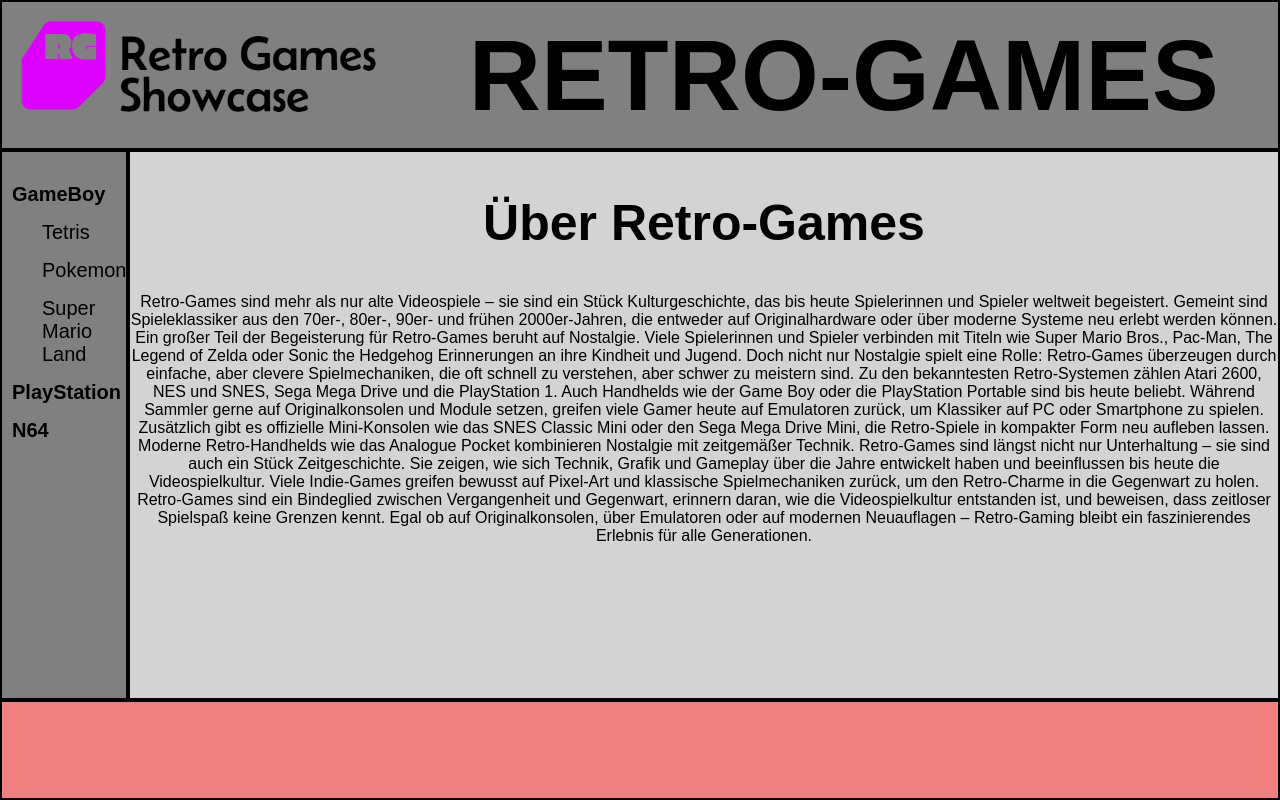
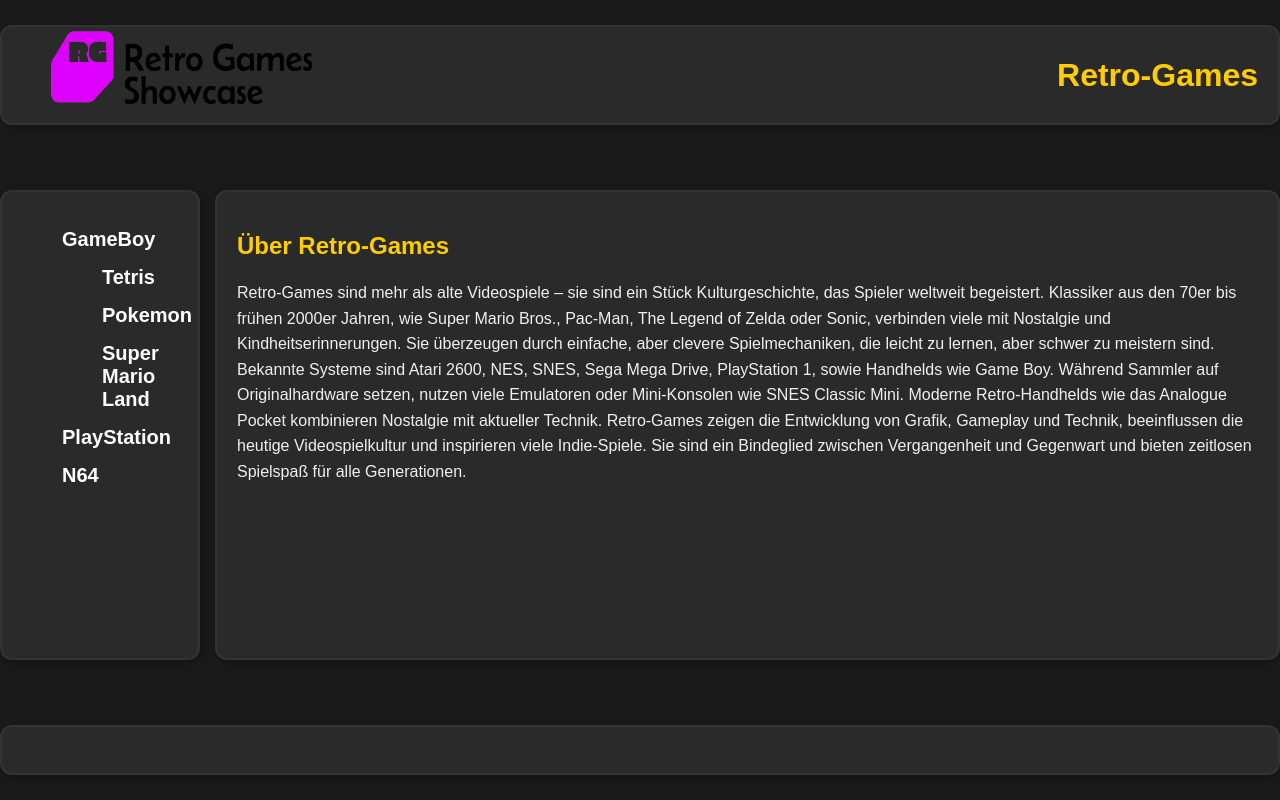
Before and after one commit to GabrielBenter088/Retro-Game-Showcase, a plain HTML site: page index.html in a window 1280 px wide. Drawn offline with Linux system fonts and the light colour scheme; a web font is replaced by a local one.

Commit message:
index.html and index.css change

```diff
--- a/index.html
+++ b/index.html
@@ -46,26 +46,11 @@
             <article>
                 <h1>Über Retro-Games</h1>
 
-                <p>Retro-Games sind mehr als nur alte Videospiele – sie sind ein Stück Kulturgeschichte, das bis heute
-                Spielerinnen und Spieler weltweit begeistert. Gemeint sind Spieleklassiker aus den 70er-, 80er-, 90er-
-                und frühen 2000er-Jahren, die entweder auf Originalhardware oder über moderne Systeme neu erlebt werden
-                können. Ein großer Teil der Begeisterung für Retro-Games beruht auf Nostalgie. Viele Spielerinnen und
-                Spieler verbinden mit Titeln wie Super Mario Bros., Pac-Man, The Legend of Zelda oder Sonic the Hedgehog
-                Erinnerungen an ihre Kindheit und Jugend. Doch nicht nur Nostalgie spielt eine Rolle: Retro-Games
-                überzeugen durch einfache, aber clevere Spielmechaniken, die oft schnell zu verstehen, aber schwer zu
-                meistern sind. Zu den bekanntesten Retro-Systemen zählen Atari 2600, NES und SNES, Sega Mega Drive und
-                die PlayStation 1. Auch Handhelds wie der Game Boy oder die PlayStation Portable sind bis heute beliebt.
-                Während Sammler gerne auf Originalkonsolen und Module setzen, greifen viele Gamer heute auf Emulatoren
-                zurück, um Klassiker auf PC oder Smartphone zu spielen. Zusätzlich gibt es offizielle Mini-Konsolen wie
-                das SNES Classic Mini oder den Sega Mega Drive Mini, die Retro-Spiele in kompakter Form neu aufleben
-                lassen. Moderne Retro-Handhelds wie das Analogue Pocket kombinieren Nostalgie mit zeitgemäßer Technik.
-                Retro-Games sind längst nicht nur Unterhaltung – sie sind auch ein Stück Zeitgeschichte. Sie zeigen, wie
-                sich Technik, Grafik und Gameplay über die Jahre entwickelt haben und beeinflussen bis heute die
-                Videospielkultur. Viele Indie-Games greifen bewusst auf Pixel-Art und klassische Spielmechaniken zurück,
-                um den Retro-Charme in die Gegenwart zu holen. Retro-Games sind ein Bindeglied zwischen Vergangenheit
-                und Gegenwart, erinnern daran, wie die Videospielkultur entstanden ist, und beweisen, dass zeitloser
-                Spielspaß keine Grenzen kennt. Egal ob auf Originalkonsolen, über Emulatoren oder auf modernen
-                Neuauflagen – Retro-Gaming bleibt ein faszinierendes Erlebnis für alle Generationen.</p>
+                <p>Retro-Games sind mehr als alte Videospiele – sie sind ein Stück Kulturgeschichte, das Spieler weltweit begeistert. Klassiker aus den 70er bis frühen 2000er Jahren, wie Super Mario Bros., Pac-Man, The Legend of Zelda oder Sonic, verbinden viele mit Nostalgie und Kindheitserinnerungen. Sie überzeugen durch einfache, aber clevere Spielmechaniken, die leicht zu lernen, aber schwer zu meistern sind.
+
+                    Bekannte Systeme sind Atari 2600, NES, SNES, Sega Mega Drive, PlayStation 1, sowie Handhelds wie Game Boy. Während Sammler auf Originalhardware setzen, nutzen viele Emulatoren oder Mini-Konsolen wie SNES Classic Mini. Moderne Retro-Handhelds wie das Analogue Pocket kombinieren Nostalgie mit aktueller Technik.
+
+                     Retro-Games zeigen die Entwicklung von Grafik, Gameplay und Technik, beeinflussen die heutige Videospielkultur und inspirieren viele Indie-Spiele. Sie sind ein Bindeglied zwischen Vergangenheit und Gegenwart und bieten zeitlosen Spielspaß für alle Generationen.</p>
                 <br><br>
             </article>
         </main>
--- a/indexstyle.css
+++ b/indexstyle.css
@@ -1,93 +1,169 @@
+/* Grundlayout */
 body {
     margin: 0;
     padding: 0;
     font-family: Arial, sans-serif;
+    background-color: #1a1a1a;
+    color: #f0f0f0;
 }
+
+/* Grid-Container */
 #container {
     display: grid;
     width: 100%;
-    grid-template-columns: 10% auto;
+    grid-template-columns: 200px auto;
     grid-template-rows: 150px auto 100px;
-    grid-template-areas: "header header"
-                         "nav    main"
-                         "footer footer";
-
+    grid-template-areas:
+        "header header"
+        "nav main"
+        "footer footer";
     min-height: 100vh;
+    gap: 15px;
 }
 
+/* Header */
 header {
     grid-area: header;
-    background-color: grey;
-    display: grid;
-    grid-template-columns: auto 1fr auto;
+    background-color: #0d0d0d;
+    display: flex;
     align-items: center;
-    align-content: center;
-    justify-items: center;
+    justify-content: space-between;
+    padding: 0 20px;
+    border-bottom: 3px solid #333;
 }
-nav{
+
+/* Logo */
+#Logo {
+    height: 120px;
+}
+
+/* Navigation */
+nav {
     grid-area: nav;
-    background-color: gray;
-    padding-top: 15px;
-    padding-left: 0cm;
+    background-color: #111;
+    padding: 20px;
+    display: flex;
+    flex-direction: column;
+    gap: 15px;
+    border-right: 3px solid #333;
+}
 
+nav a {
+    color: #fff;
+    text-decoration: none;
+    font-weight: 500;
+    transition: color 0.3s, background 0.3s;
 }
+
+nav a:hover {
+    color: #ffcc00;
+    background-color: #222;
+    border-radius: 5px;
+    padding: 4px;
+}
+
+/* Main Content */
 main {
     grid-area: main;
-    background-color: lightgrey;
+    background-color: #1a1a1a;
+    text-align: center;
+    padding: 30px;
+    font-family: "tiny5", sans-serif;
+}
 
+/* Überschriften */
+h1, h2 {
+    color: #ffcc00;
+    margin-bottom: 20px;
+    font-weight: bolder;
+}
 
-    text-align: center;
+/* Absätze */
+p {
+    font-family: sans-serif;
+    line-height: 1.6;
+    margin-bottom: 20px;
+    color: #f0f0f0;
 }
-footer {
-    grid-area: footer;
-    background-color: lightcoral;
-}
-.element {
-    border: 2px solid black;
-    padding: px;
-    box-shadow: 5px 5px 5px grey;
-}
-#title {
-    text-transform: uppercase;
-    font-size: 100px;
-}
-#Logo {
-    height: 150px;
-}
-h1 {
-    font-family: "tiny5", sans-serif;
-    font-size: 50px;
-    font-weight: bolder;
 
-}
+/* Listen */
 li {
     list-style: none;
     font-size: 20px;
     margin-bottom: 15px;
-    margin-top: 0cm;
 }
-a {
-    font-size: 20px;
-    color: black;
+
+li a {
+    color: #fff;
+    font-weight: bold;
+}
+
+li a:hover {
+    color: #ffcc00;
+    background-color: #222;
+    border-radius: 5px;
+    padding: 4px;
+}
+
+/* Footer */
+footer {
+    grid-area: footer;
+    background-color: #222;
+    color: #ccc;
+    display: flex;
+    align-items: center;
+    justify-content: center;
+    font-size: 0.9rem;
+    border-top: 3px solid #333;
+}
+
+/* Kästen für Spiele und Inhalte */
+.element, .GameTitle {
+    border: 2px solid #333;
+    padding: 20px;
+    margin: 25px 0;
+    border-radius: 12px;
+    box-shadow: 2px 2px 8px rgba(0,0,0,0.3);
+    text-align: left;
+    background-color: #2a2a2a;
+    color: #ffcc00;
+    transition: transform 0.3s, box-shadow 0.3s;
+}
+
+.element:hover, .GameTitle:hover {
+    transform: translateY(-5px);
+    box-shadow: 4px 6px 12px rgba(0,0,0,0.5);
+}
+
+/* Bilder */
+img {
+    width: 300px;
+    height: auto;
+    margin: 15px;
+    border-radius: 8px;
+    transition: transform 0.3s;
+}
+
+img:hover {
+    transform: scale(1.05);
+}
+
+/* Buttons */
+.buttonTetris, .buttonZelda, .buttonMK64 {
+    display: inline-block;
+    padding: 10px 20px;
+    margin: 10px 0;
+    background-color: #ffcc00;
+    color: #000;
+    border-radius: 8px;
+    font-weight: bold;
+    transition: background 0.3s, transform 0.2s;
     text-decoration: none;
 }
-#nav ul {
-    margin-left: 0cm;
-    padding-left: 10px;
+
+.buttonTetris:hover,
+.buttonZelda:hover,
+.buttonMK64:hover {
+    background-color: #ffaa00;
+    transform: scale(1.05);
 }
-#nav ul ul{
-    padding-left: 30px;
-}
-li a:hover {
-    color: white;
-    background-color: black;
-    padding: 4px;
-    border-radius: 5px;
-}
-.Consoles a {
-    font-weight: bold;
-
-}
-#nav a{
-    font-size: 100%;
-}
```
